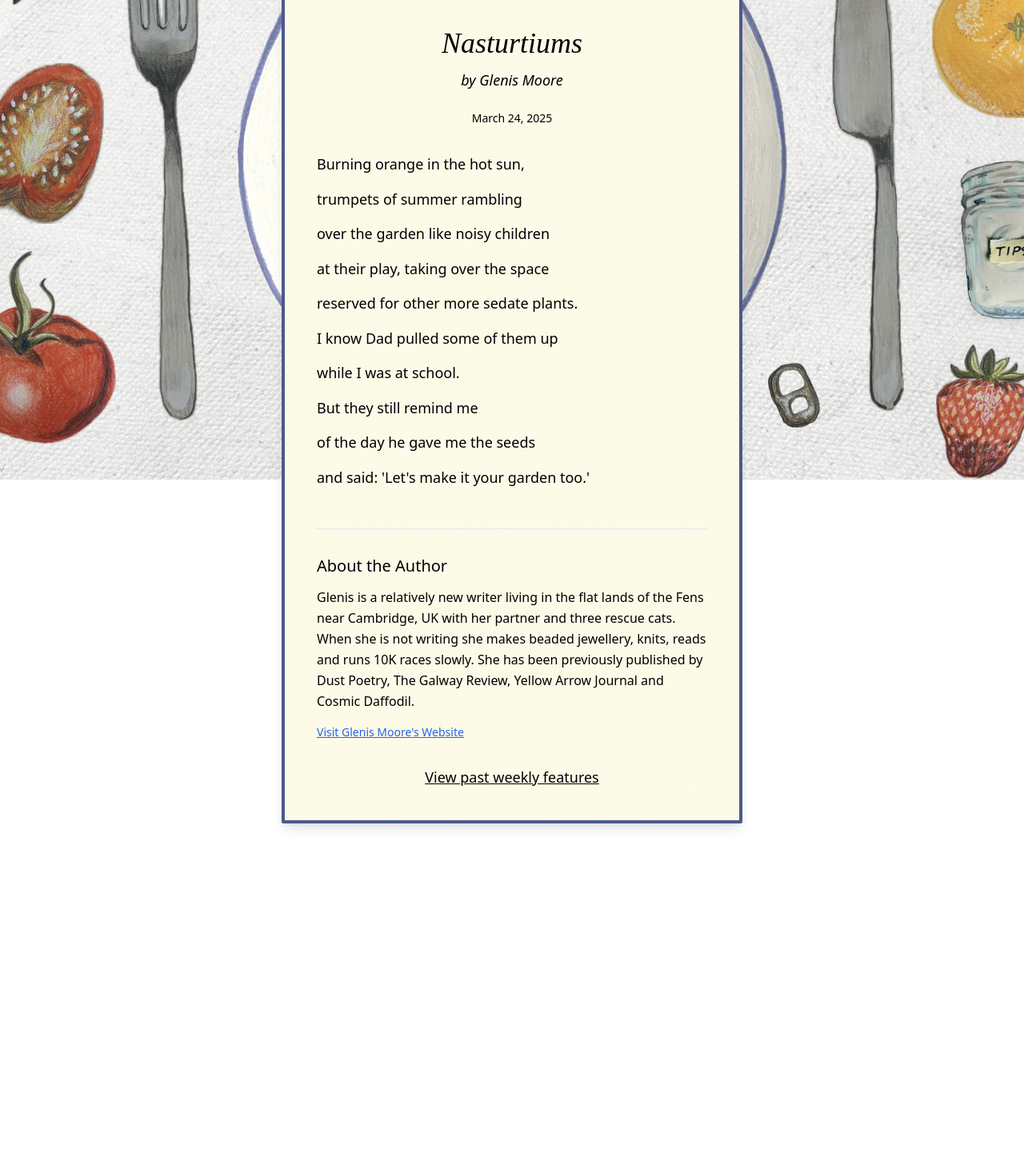
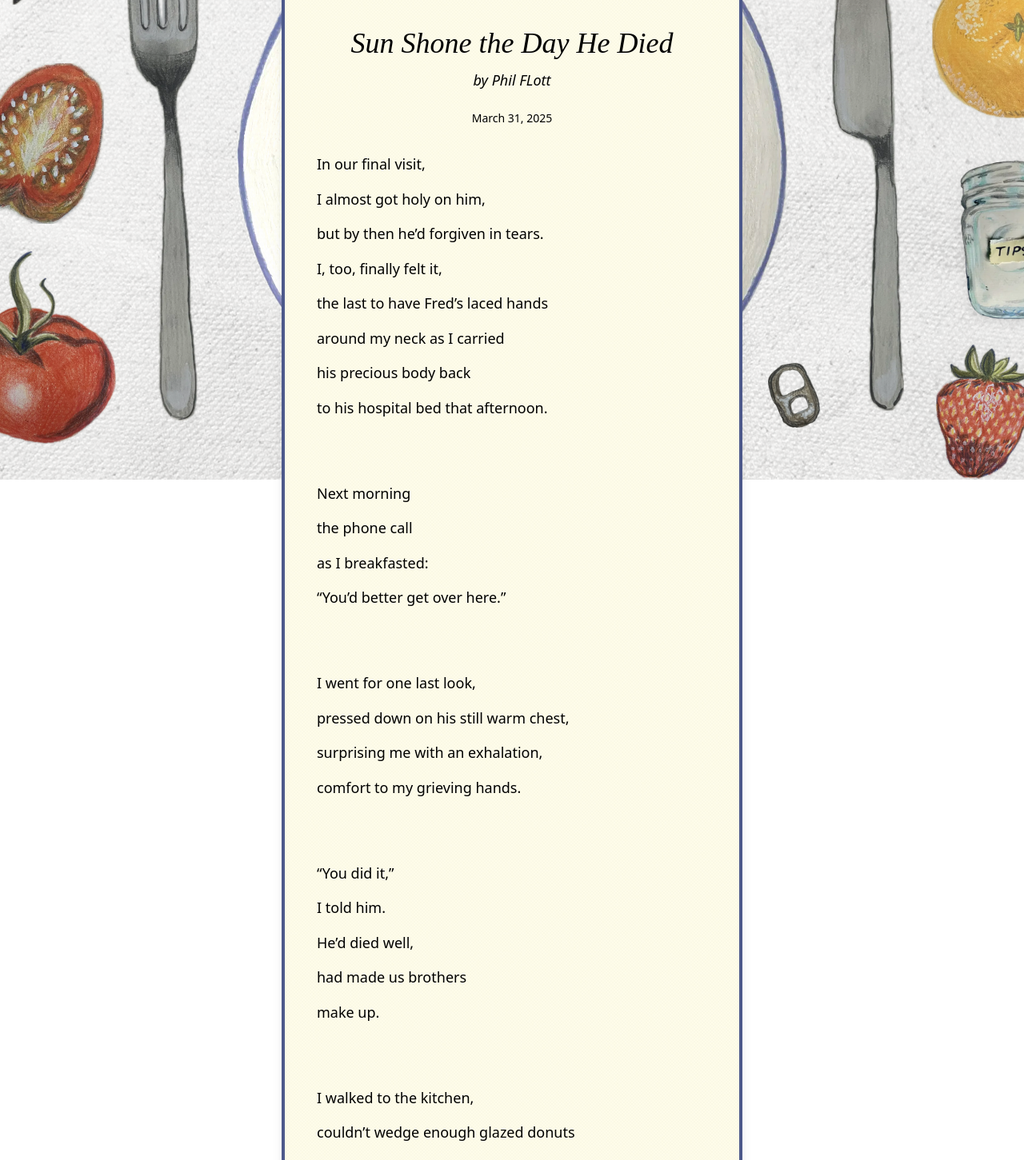
Before and after one commit to stabeart/lunch-break, a React (Vite) app: page /weekly in a window 1280 px wide. Shown: the part 200-1651 px from the top of the page at 80% size. Before the commit the page ends 1262 px from the top, so only its background shows below. Built offline with nearby package versions, Linux system fonts and the light colour scheme; the HTML template or start-up script is replaced by a standard one.

Commit message:
weekly special 3/31

```diff
--- a/src/data/weeklySpecials.js
+++ b/src/data/weeklySpecials.js
@@ -1,5 +1,43 @@
 // src/data/weeklySpecials.js
 export const weeklySpecials = [
+  {
+    id: "2025-3/31",
+    title: "Sun Shone the Day He Died",
+    author: "Phil FLott",
+    authorBio: "Phil Flott is a retired carpenter. His poems have been in Sangam, Last Stanza, Raven's Perch, and others.",
+    date: "March 31, 2025",
+    type: "poetry",
+    isCurrent: true,
+    content: `In our final visit,
+I almost got holy on him,
+but by then he’d forgiven in tears.
+I, too, finally felt it,
+the last to have Fred’s laced hands
+around my neck as I carried
+his precious body back
+to his hospital bed that afternoon.
+
+Next morning
+the phone call
+as I breakfasted:
+“You’d better get over here.”
+
+I went for one last look,
+pressed down on his still warm chest,
+surprising me with an exhalation,
+comfort to my grieving hands.
+
+“You did it,”
+I told him.
+He’d died well,
+had made us brothers
+make up.
+
+I walked to the kitchen,
+couldn’t wedge enough glazed donuts
+in my mouth,
+for the hunger.`
+  },
   {
     id: "2025-3-24",
     title: "Nasturtiums",
@@ -8,7 +46,7 @@ export const weeklySpecials = [
     authorWebsite: "https://glenis15.substack.com/",
     date: "March 24, 2025",
     type: "poetry",
-    isCurrent: true,
+    isCurrent: false,
     content:`Burning orange in the hot sun,
 trumpets of summer rambling
 over the garden like noisy children
```
